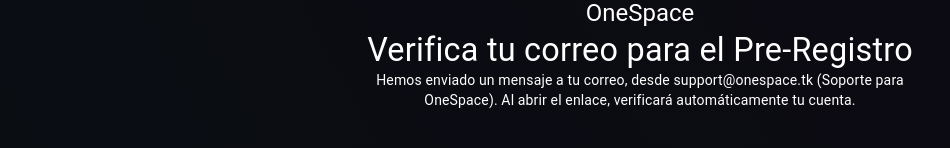
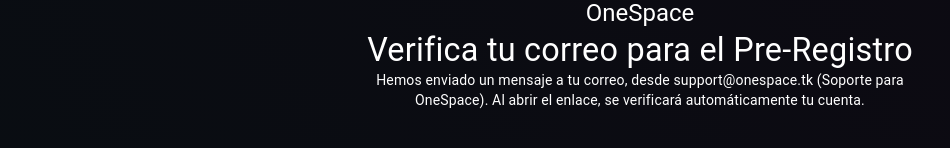
Before and after one commit to cesarblender/OneSpace, a Next.js app: page /auth/check-email in a window 1280 px wide. Shown: the part 410-558 px from the top of the page, without its empty margins (0-950 px from the left). Built offline with nearby package versions, Linux system fonts and the light colour scheme.

Commit message:
fixed typing error

```diff
--- a/pages/auth/check-email.tsx
+++ b/pages/auth/check-email.tsx
@@ -10,7 +10,7 @@ export default function CheckEmail() {
         Verifica tu correo para el Pre-Registro
       </Typography>
       <Typography variant="body2" component="p" sx={{ textAlign: "center" }}>
-        Hemos enviado un mensaje a tu correo, desde support@onespace.tk (Soporte para OneSpace). Al abrir el enlace, verificará automáticamente tu cuenta.
+        Hemos enviado un mensaje a tu correo, desde support@onespace.tk (Soporte para OneSpace). Al abrir el enlace, se verificará automáticamente tu cuenta.
       </Typography>
     </AuthLayout>
   );
```
